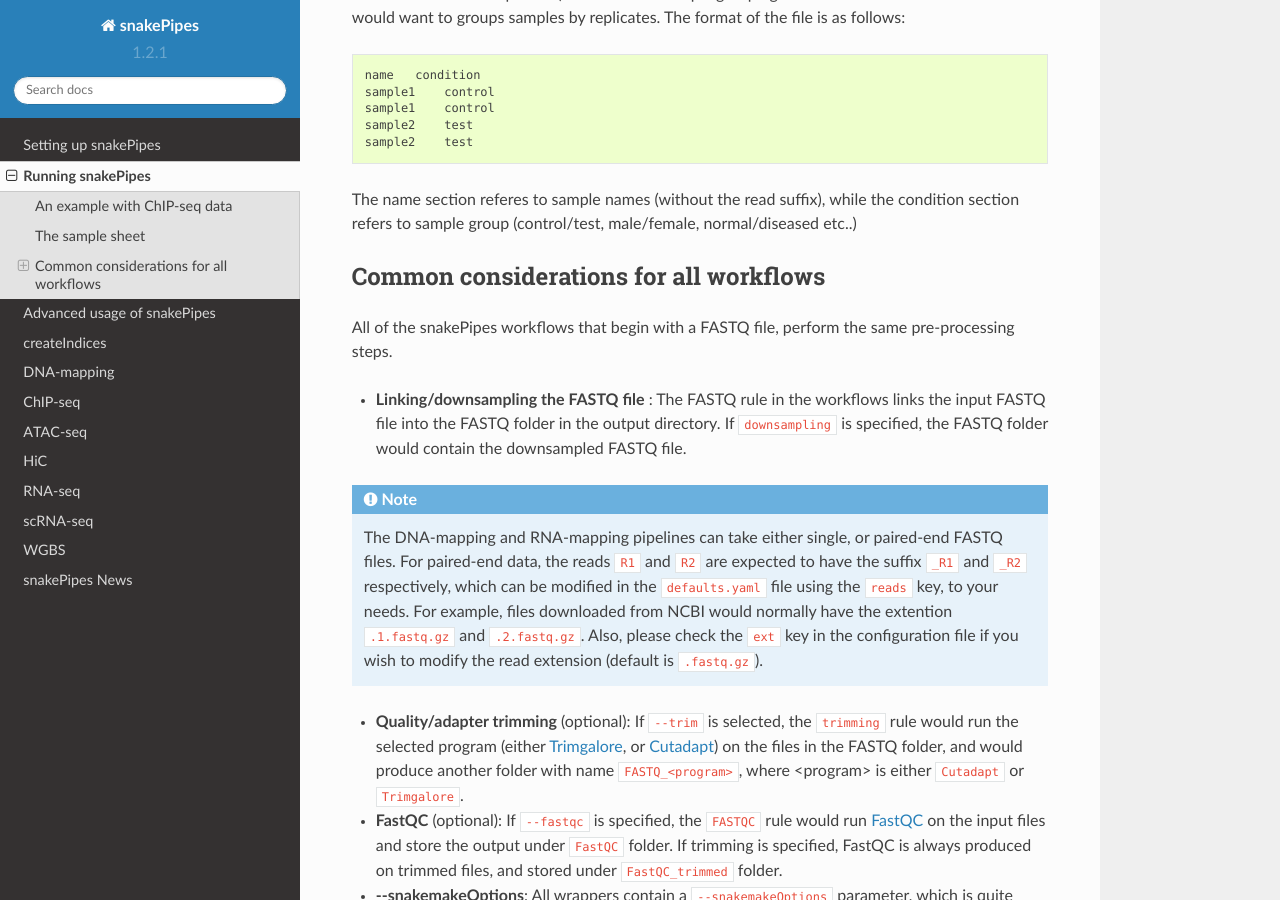
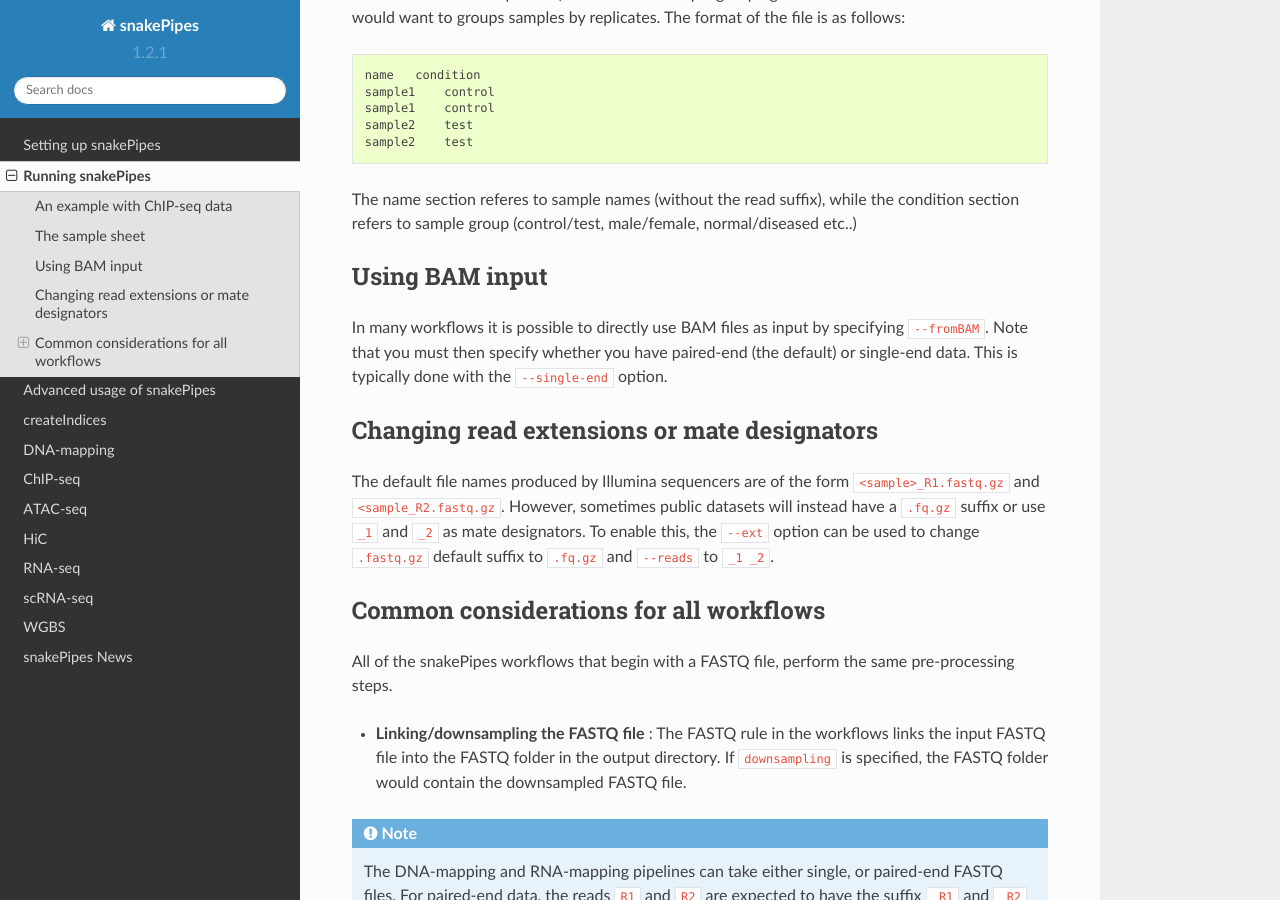
Before and after one commit to maxplanck-ie/snakepipes, a Sphinx documentation site: the page built from docs/content/running_snakePipes.rst, in a window 1280 px wide and 900 px high, scrolled down 1664 px. Built offline with Sphinx 7.4.7 and the Read the Docs theme 2.0.0, drawn with Linux system fonts in a browser that asks for light colours.

Commit message:
Update documentation

```diff
--- a/docs/content/running_snakePipes.rst
+++ b/docs/content/running_snakePipes.rst
@@ -72,6 +72,15 @@ groups in Hi-C workflow. For all this analysis, snakePipes needs a ``sampleSheet
 The name section referes to sample names (without the read suffix), while the condition
 section refers to sample group (control/test, male/female, normal/diseased etc..)
 
+Using BAM input
+---------------
+
+In many workflows it is possible to directly use BAM files as input by specifying ``--fromBAM``. Note that you must then specify whether you have paired-end (the default) or single-end data. This is typically done with the ``--single-end`` option.
+
+Changing read extensions or mate designators
+--------------------------------------------
+
+The default file names produced by Illumina sequencers are of the form ``<sample>_R1.fastq.gz`` and ``<sample_R2.fastq.gz``. However, sometimes public datasets will instead have a ``.fq.gz`` suffix or use ``_1`` and ``_2`` as mate designators. To enable this, the ``--ext`` option can be used to change ``.fastq.gz`` default suffix to ``.fq.gz`` and ``--reads`` to ``_1 _2``.
 
 Common considerations for all workflows
 ----------------------------------------
```
